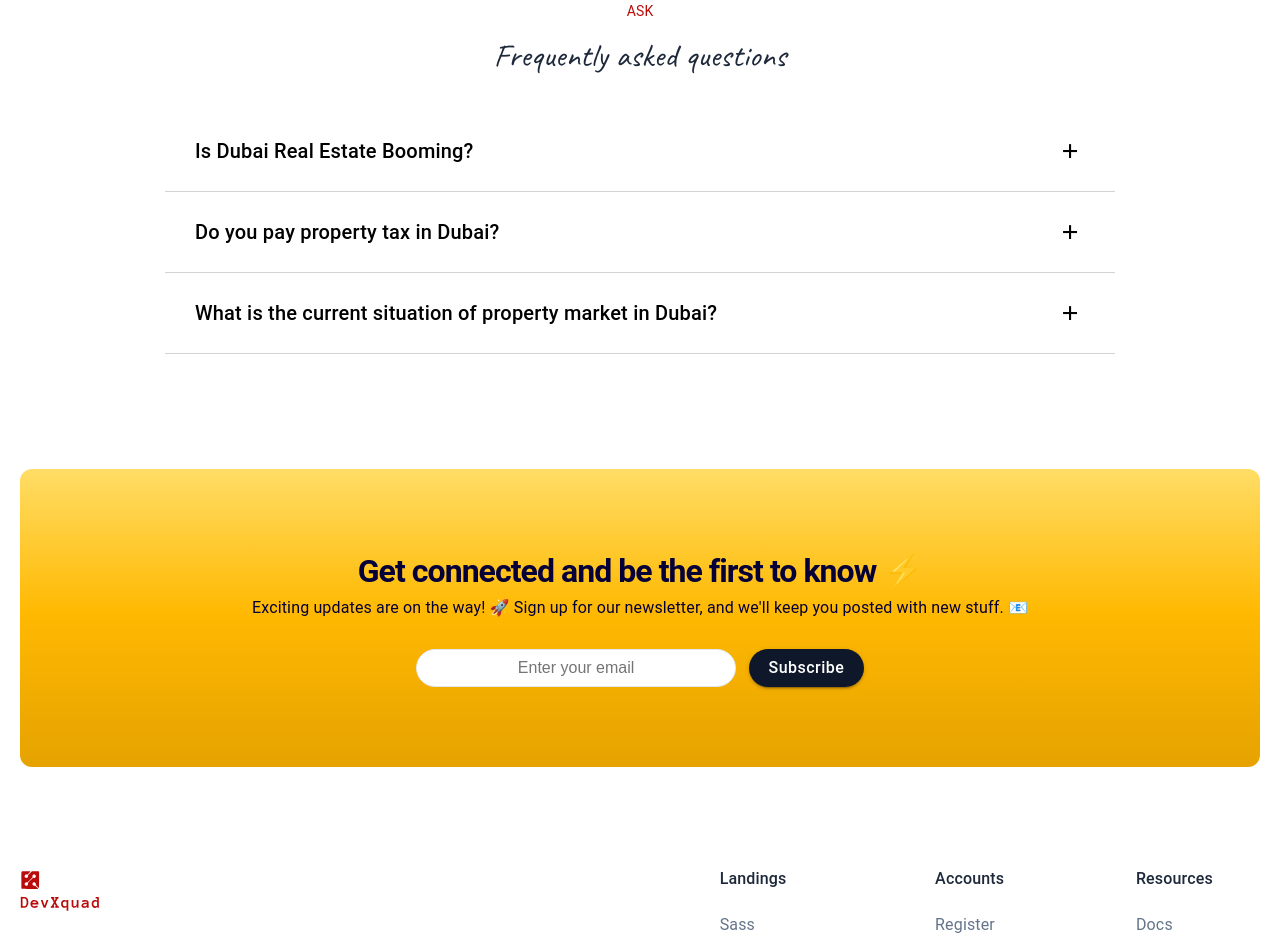
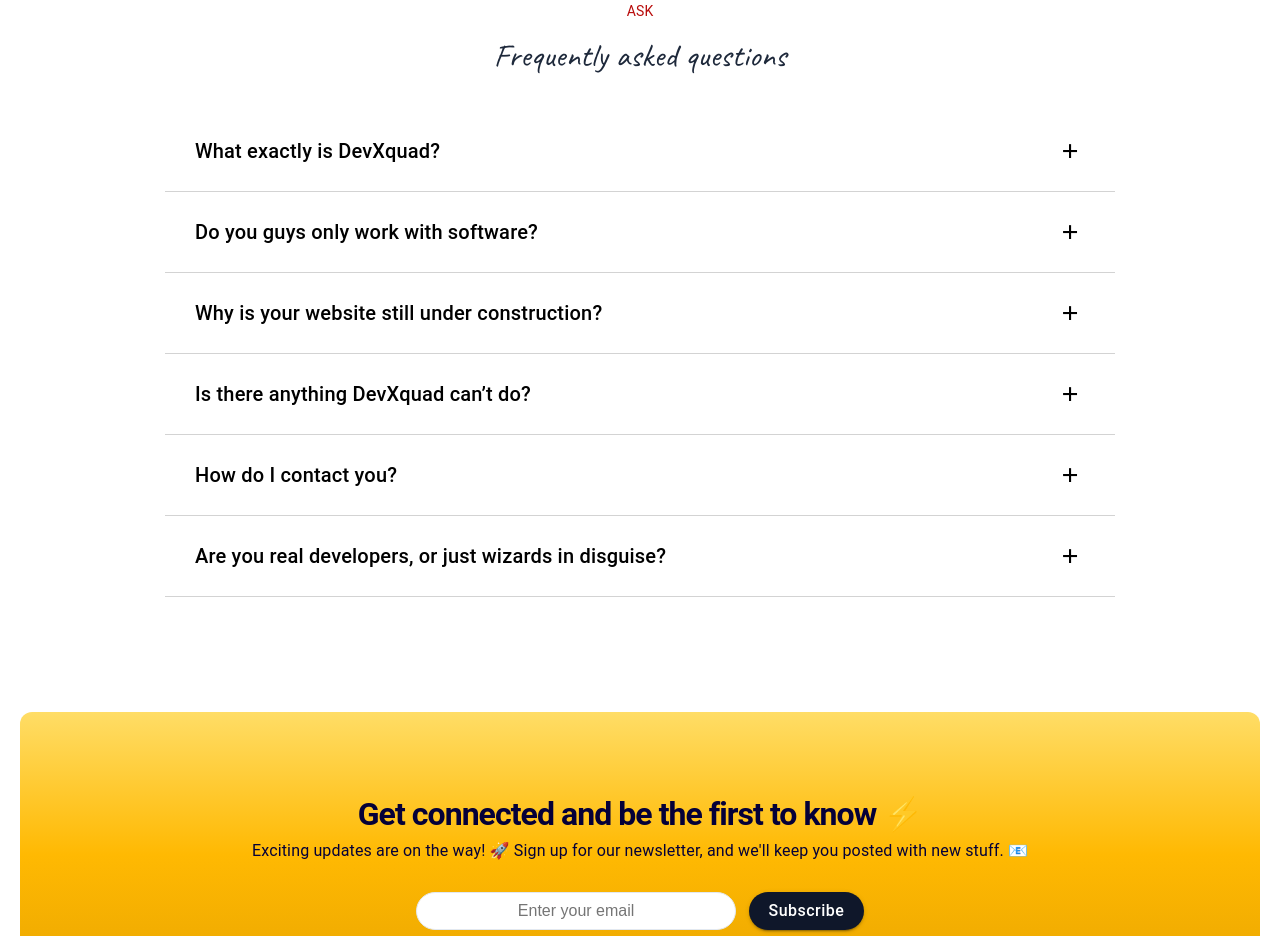
Before and after one commit to devxquadgit/devxquad, a Next.js app in the folder client/: page / in a window 1280 px wide. Shown: the part 3200-4136 px from the top of the page. Built offline with nearby package versions, Linux system fonts and the light colour scheme.

Commit message:
[Add]: New faqs

```diff
--- a/client/src/layouts/Faq/faqData.ts
+++ b/client/src/layouts/Faq/faqData.ts
@@ -2,19 +2,34 @@
 
 const faqData: IFaqProps[] = [
   {
-    question: "Is Dubai Real Estate Booming?",
+    question: "What exactly is DevXquad?",
     answer:
-      "The UAE real estate market is likely to pick up steam in the next years, having already experienced record-breaking growth since the fourth quarter of 2021. For instance, Dubai's real estate transactions last year more than doubled in value and broke the previous 12-year record.",
+      "Think of us as tech superheroes 🦸‍♀️🦸‍♂️, but our superpower is turning ideas into code (and drinking too much coffee ☕).",
   },
   {
-    question: "Do you pay property tax in Dubai?",
+    question: "Do you guys only work with software?",
     answer:
-      "There is no particular tax system in the United Arab Emirates for expats. There is no income tax or inheritance tax, nor is there a property tax on homes.",
+      "Nope! We do software, digital marketing, and even launch apps 🚀. Basically, we’re like tech ninjas 🥷, but without the cool costumes (yet).",
   },
   {
-    question: "What is the current situation of property market in Dubai?",
+    question: "Why is your website still under construction?",
     answer:
-      "The Dubai property market is experiencing strong growth in Q2 2024. Sales volume, price per square foot, and total sales value have all increased significantly compared to last year.",
+      "Because great things take time ⏳! We’re perfecting it, just like fine wine 🍷. Stay tuned!",
+  },
+  {
+    question: "Is there anything DevXquad can’t do?",
+    answer:
+      "We're still working on time travel 🕰️, but other than that, we've got it all covered 🚀.",
+  },
+  {
+    question: "How do I contact you?",
+    answer:
+      "LinkedIn is our go-to 📲! Or if you’re old-school, we accept smoke signals too (results may vary) 🏞️.",
+  },
+  {
+    question: "Are you real developers, or just wizards in disguise?",
+    answer:
+      "We can neither confirm nor deny the presence of wizard hats 🧙‍♂️ in our office. But yes, our code works like magic ✨.",
   },
 ];
 
```
